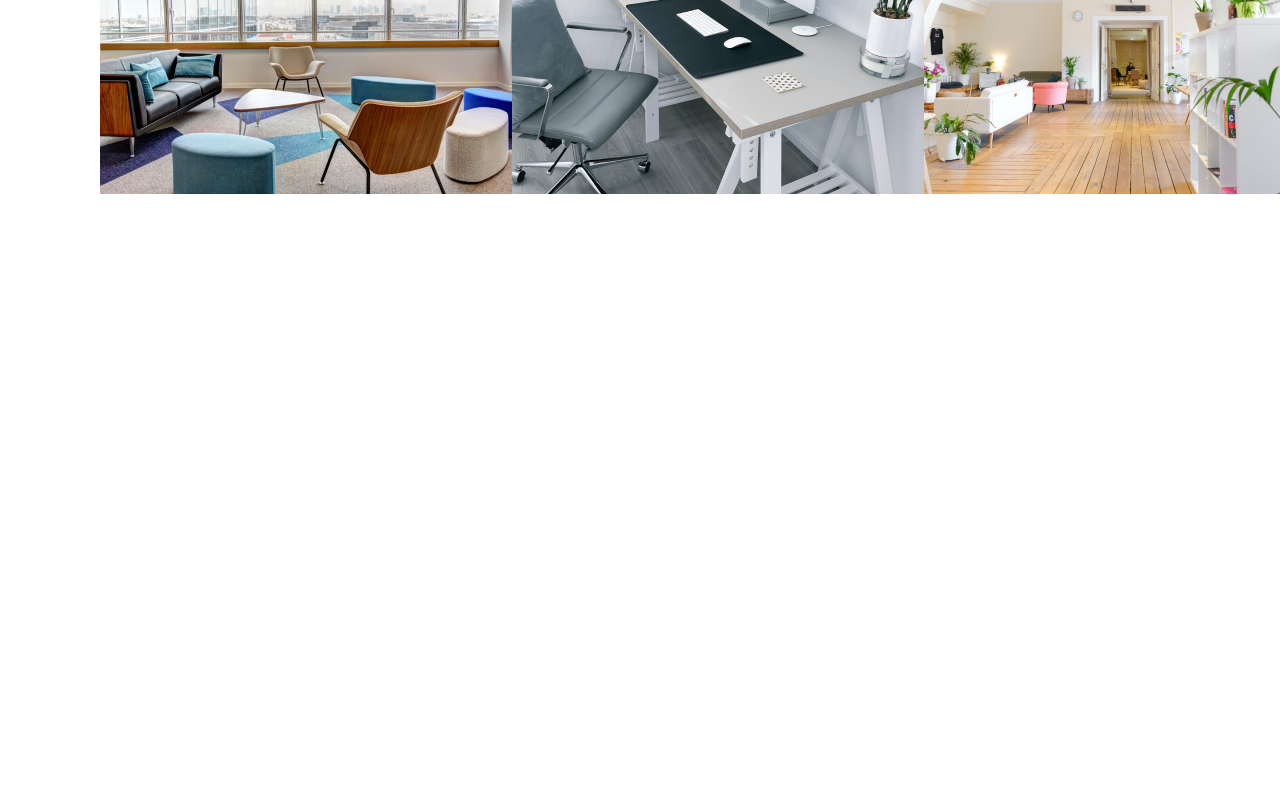
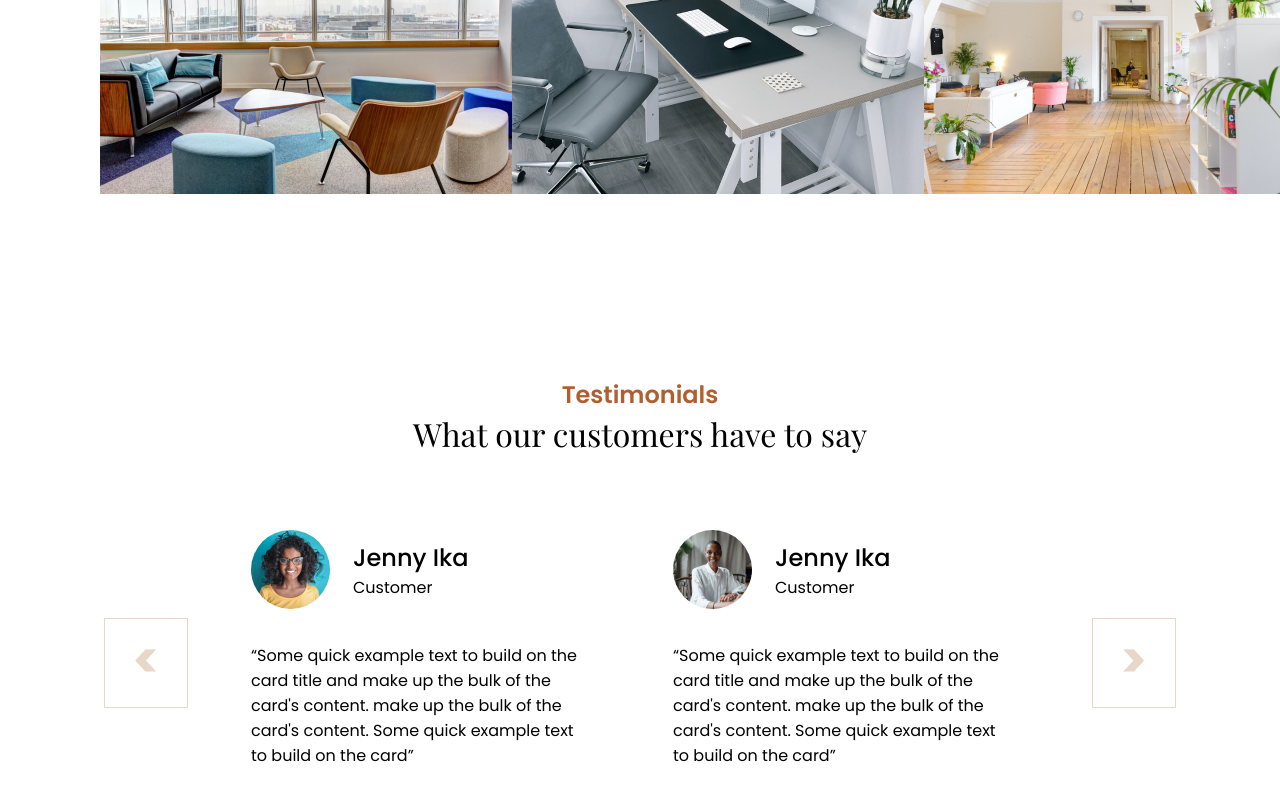
Before and after one commit to habibwritescode/topaz, a Next.js app: page / in a window 1280 px wide. Shown: the part 3490-4290 px from the top of the page. Before the commit the page ends 3684 px from the top, so only its background shows below. Built offline with nearby package versions, Linux system fonts and the light colour scheme.

Commit message:
Add testimonials section

```diff
--- /dev/null
+++ b/components/ArrowButton.js
@@ -0,0 +1,10 @@
+const ArrowButton = ({src, children}) => {
+  return (
+    <div className='arrow-box'>
+      <img className='arrow' src={src} alt=""/>
+      {children}
+    </div>
+  )
+}
+
+export default ArrowButton;
--- /dev/null
+++ b/components/Carousel.js
@@ -0,0 +1,38 @@
+import Carousel, { consts } from 'react-elastic-carousel';
+import ArrowButton from './ArrowButton';
+import CarouselItem from './CarouselItem';
+
+
+const Caarousel = () => {
+  const items = ['cheerful-black-woman.png','cheerful-woman-with-notebook.png'];
+  const myArrow= ({ type, onClick, isEdge }) => {
+    const buttonImageSrc = type === consts.PREV ? '/icons/arrow-left.png' : '/icons/arrow-right.png'
+    const pointer = type === consts.PREV ? '' : ''
+    return (
+      <div className='arrow-button-container' onClick={onClick} disabled={isEdge}>
+        <ArrowButton src={buttonImageSrc}>
+          {pointer}
+        </ArrowButton>
+      </div>
+    )
+  }
+  return (
+    <Carousel
+    pagination={false}
+    itemsToShow={2}
+    renderArrow={myArrow}
+    outerSpacing={20}
+    breakPoints={[
+      { width: 1, itemsToShow: 1},
+      { width: 768, itemsToShow: 2 }
+    ]}
+    >{
+      items.map((item, idx) => (
+        <CarouselItem imageSrc={item} key={idx}/>
+        ))
+      }
+    </Carousel>
+  )
+}
+
+export default Caarousel;
--- /dev/null
+++ b/components/CarouselItem.js
@@ -0,0 +1,16 @@
+const CarouselItem = ({imageSrc, name, role}) => {
+  return (
+    <div className='carousel-item'>
+      <div className='carousel-item__image-and-text'>
+        <img className='carousel-item__image' src={`/images/${imageSrc}`} alt=""/>
+        <div className='carousel-item__text-box'>
+          <p className='carousel-item__main-head'>Jenny Ika</p>
+          <span className='carousel-item__sub-head paragraph'>Customer</span>
+        </div>
+      </div>
+      <p className='carousel-item__quote paragraph'>“Some quick example text to build on the card title and make up the bulk of the card's content.  make up the bulk of the card's content. Some quick example text to build on the card”</p>
+    </div>
+  )
+}
+
+export default CarouselItem;
--- /dev/null
+++ b/components/Testimonials.js
@@ -0,0 +1,15 @@
+import Heading from "./Heading";
+import Caarousel from "./Carousel";
+
+const Testimonials = () => {
+  return (
+    <section className='section-testimonials'>
+      <div className='section-testimonials__heading'>
+      <Heading main={'Testimonials'} sub={'What our customers have to say'} />
+      </div>
+      <Caarousel />
+    </section>
+  )
+}
+
+export default Testimonials;
--- a/package.json
+++ b/package.json
@@ -11,6 +11,8 @@
     "next": "10.0.6",
     "react": "17.0.1",
     "react-dom": "17.0.1",
-    "sass": "^1.32.5"
+    "react-elastic-carousel": "^0.11.1",
+    "sass": "^1.32.5",
+    "styled-components": "^5.2.1"
   }
 }
--- a/pages/_app.js
+++ b/pages/_app.js
@@ -1,4 +1,4 @@
-import '../styles/main.scss'
+import '../styles/main.scss';
 
 function MyApp({ Component, pageProps }) {
   return <Component {...pageProps} />
--- a/pages/index.js
+++ b/pages/index.js
@@ -4,6 +4,7 @@ import Header from '../components/Header';
 import About from '../components/About';
 import Services from '../components/Services';
 import Projects from '../components/Projects';
+import Testimonials from '../components/Testimonials';
 
 export default function Home() {
   return (
@@ -20,6 +21,7 @@ export default function Home() {
         <About/>
         <Services/>
         <Projects/>
+        <Testimonials/>
       </main>
 
       <footer className=''>
--- /dev/null
+++ b/styles/components/_arrow-button.scss
@@ -0,0 +1,15 @@
+.arrow-box{
+  padding: 3rem;
+  width: fit-content;
+  height: fit-content;
+  border: 1px solid $color-tertiary;
+  align-self: center;
+
+  &:hover{
+    cursor: pointer;
+  }
+
+  .arrow{
+    color: white;
+  }
+}
--- /dev/null
+++ b/styles/components/_carousel-item.scss
@@ -0,0 +1,23 @@
+.carousel-item{
+  width: 50.1rem;
+  padding: 3.5rem 6.1rem 6.2rem 3.3rem;
+
+&__image-and-text{
+  display: flex;
+  margin-bottom: 3.4rem;
+}
+&__image{
+  border-radius: 100px;
+  margin-right: 2.3rem;
+}
+&__text-box{
+  align-self: center;
+}
+&__main-head{
+  font-size: 2.4rem;
+  font-weight: 500;
+}
+&__sub-head{}
+&__quote{}
+
+}
--- /dev/null
+++ b/styles/components/_carousel.scss
@@ -0,0 +1,4 @@
+.arrow-button-container{
+  display: flex;
+  align-items: center;
+}
--- /dev/null
+++ b/styles/components/_testimonials.scss
@@ -0,0 +1,9 @@
+.section-testimonials{
+  margin-top: 18.3rem;
+  margin: 18.3rem 10.4rem 0;
+
+  &__heading{
+    text-align: center;
+    margin-bottom: 4rem;
+  }
+}
--- a/styles/main.scss
+++ b/styles/main.scss
@@ -10,8 +10,12 @@
 
 @import
 './components/about',
+'./components/arrow-button',
+'./components/carousel-item',
+'./components/carousel',
 './components/services',
 './components/projects',
+'./components/testimonials',
   './components/button';
 
 @import
```
Also changed, not shown: 1 other file (tests, documents, lock files or other folders).
